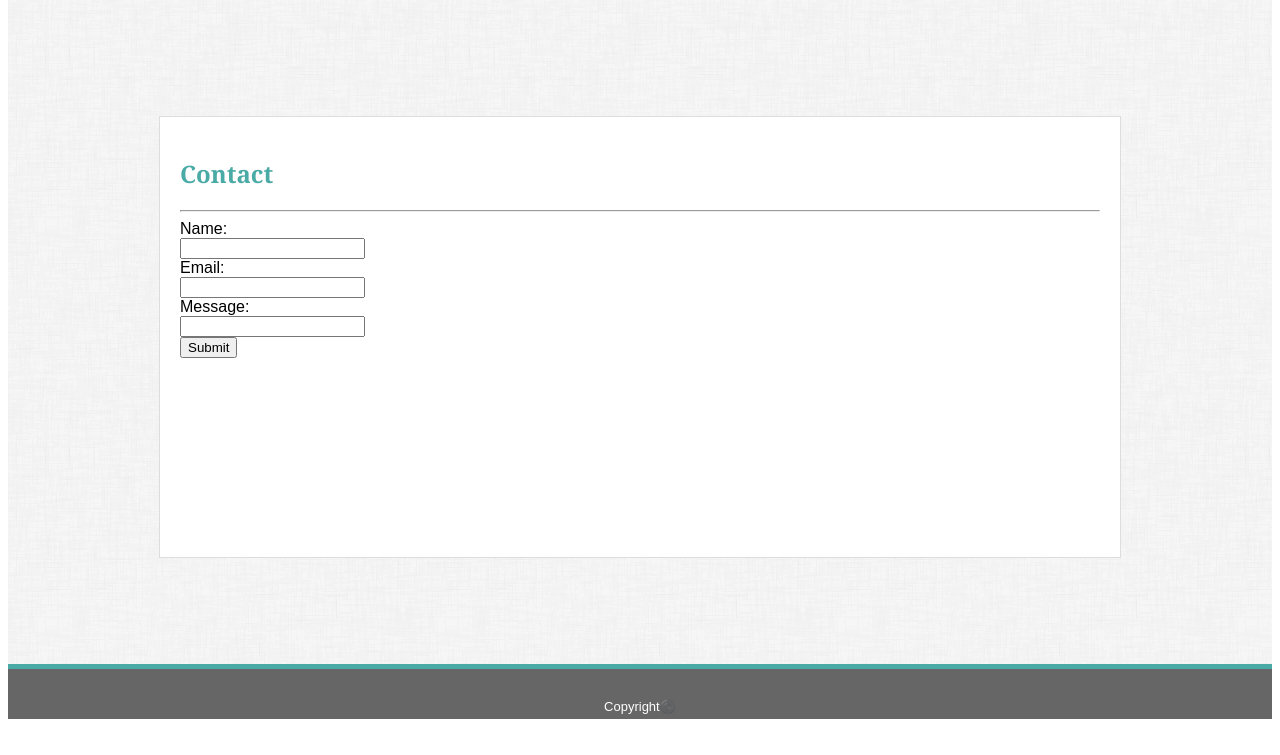
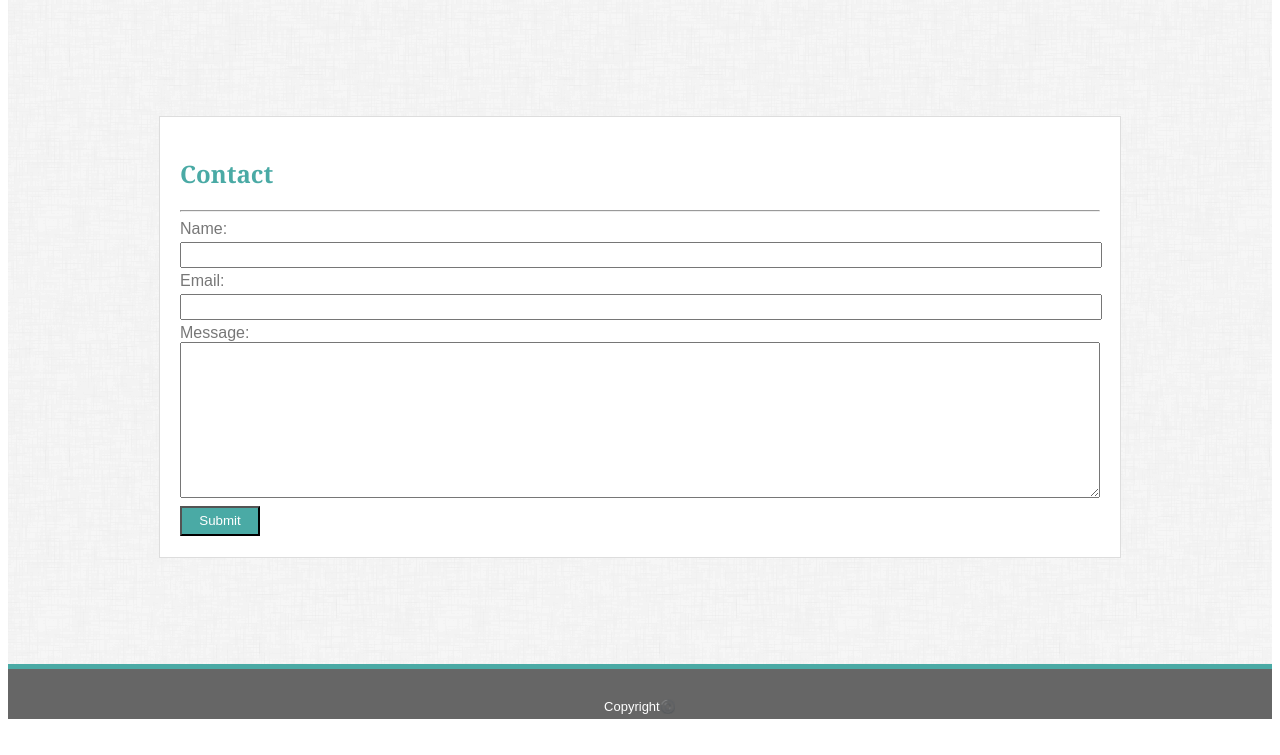
Before and after one commit to gugucode/Basic-Portfolio, a plain HTML site: page contact.html in a window 1280 px wide. Shown: the part 81-836 px from the top of the page. Drawn offline with Linux system fonts and the light colour scheme.

Commit message:
modified contact.html css style

```diff
--- a/assets/css/style.css
+++ b/assets/css/style.css
@@ -1,7 +1,8 @@
 
-/* body {
-    height: 2000px;
-} */
+body {
+    height: 800px;
+    color: #777777;
+}
 
 nav {
     margin: auto;
@@ -91,6 +92,12 @@ p {
     line-height: 1.5;
 }
 
+form input {
+    width: 914px;
+    height: 20px;
+    margin: 4px 0;
+}
+
 footer {
     background: #666666;
     position: sticky;
@@ -101,6 +108,17 @@ footer {
     border-top: 5px solid #4aaaa5;
 }
 
+textarea {
+    width: 914px;
+    height: 150px;
+}
+
+#submit_bnt {
+    background: #4aaaa5;
+    color: #ffffff;
+    width: 80px;
+    height: 30px;
+}
 footer p {
     color: #ffffff;
     height: 20px;
--- a/contact.html
+++ b/contact.html
@@ -20,15 +20,15 @@
         <div id="main">
             <h2>Contact</h2>
             <hr>
-            <from>
+            <form>
                 Name:<br>
                 <input type="text" name="name"><br>
                 Email:<br>
                 <input type="text" name="email"><br>
                 Message:<br>
-                <input type="text" name="message"><br>
-                <input type="submit" value="Submit">
-            </from>
+                <textarea type="text" name="message"></textarea><br>
+                <input id="submit_bnt" type="submit" value="Submit">
+            </form>
         </div>
     </section>
 
```
